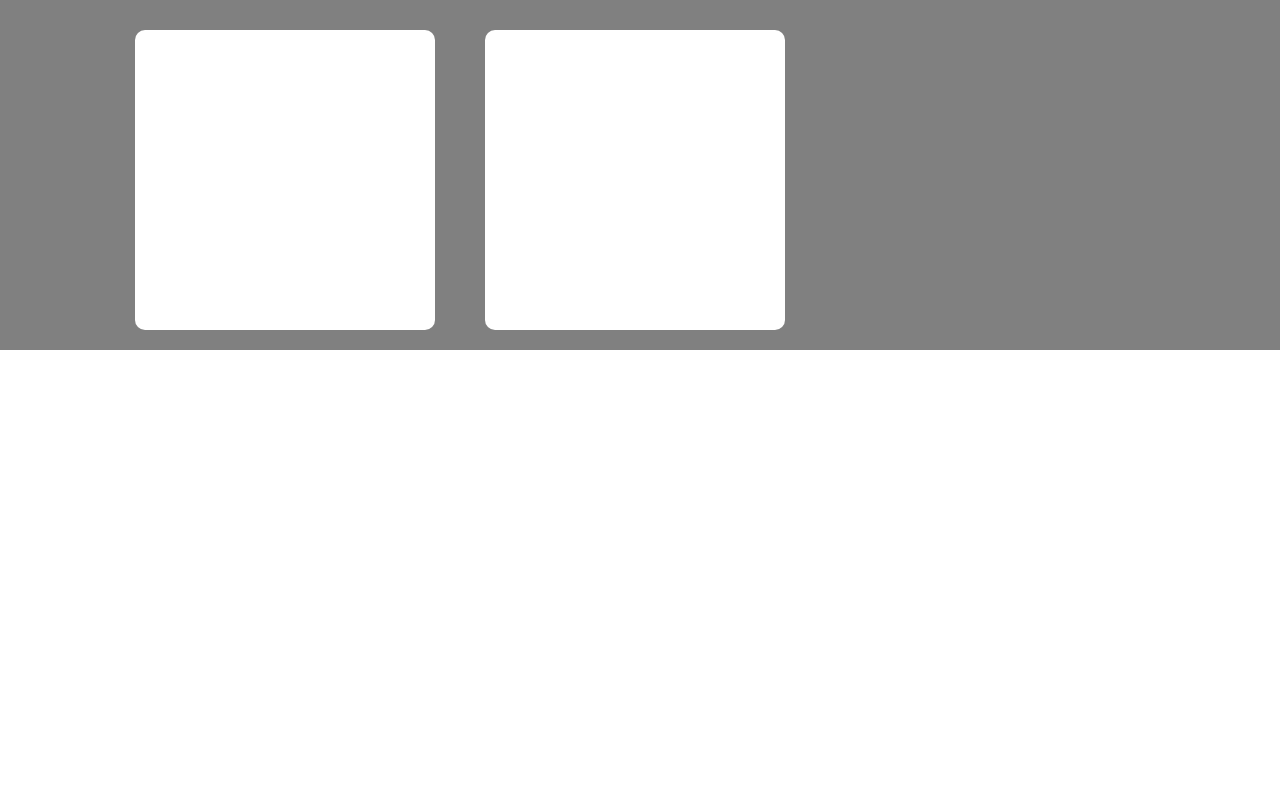
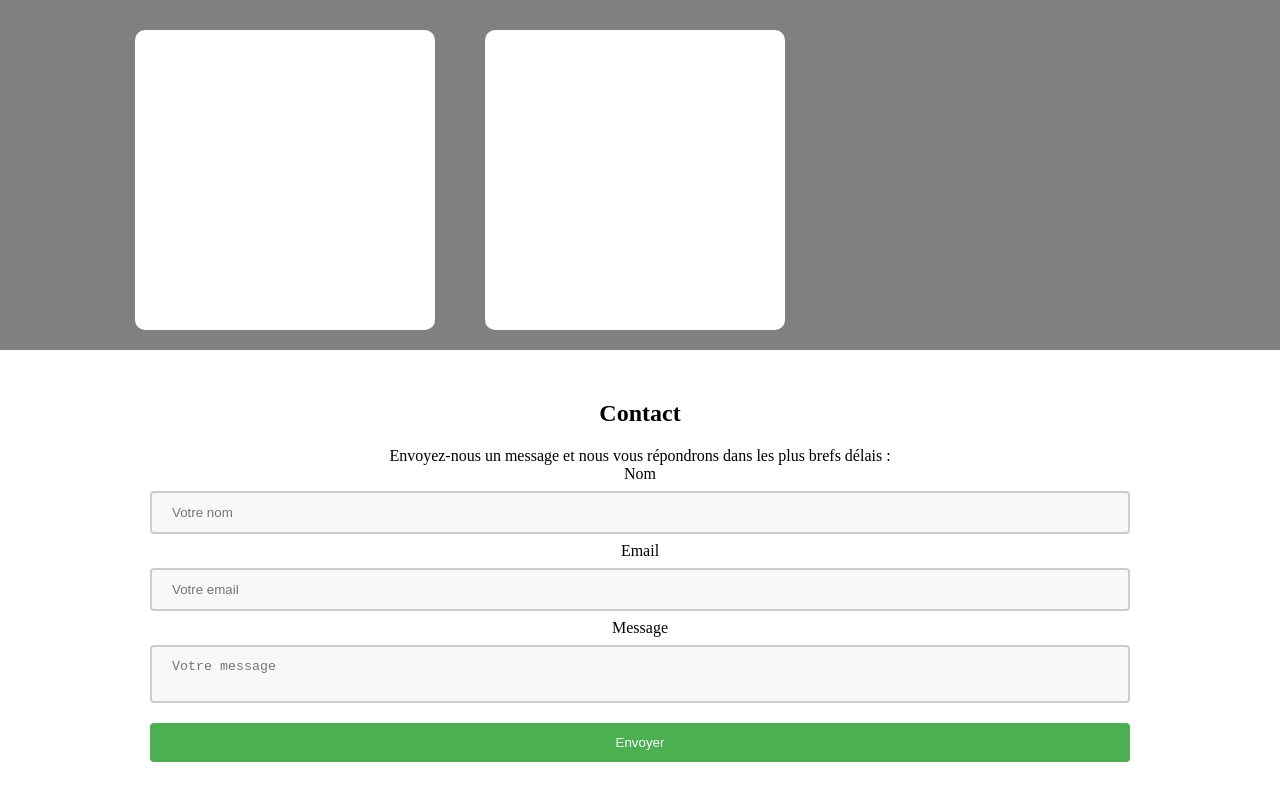
Before and after one commit to Psychopatate-spec/hkaude-archi, a plain HTML site: page index.html in a window 1280 px wide. Shown: the part 1662-2462 px from the top of the page. Before the commit the page ends 2012 px from the top, so only its background shows below. Drawn offline with Linux system fonts and the light colour scheme.

Commit message:
Created the contacts section

```diff
--- a/index.html
+++ b/index.html
@@ -46,7 +46,17 @@
         </div>
       </div>
       <div id="contact">
-
+        <h2 class="title">Contact</h2>
+        <p id="contact-text">Envoyez-nous un message et nous vous répondrons dans les plus brefs délais :</p>
+        <form>
+          <label for="name">Nom</label>
+          <input type="text" id="name" name="name" placeholder="Votre nom">
+          <label for="email">Email</label>
+          <input type="email" id="email" name="email" placeholder="Votre email">
+          <label for="message">Message</label>
+          <textarea id="message" name="message" placeholder="Votre message"></textarea>
+          <input type="submit" value="Envoyer">
+        </form>
       </div>
     </main>
     <footer>
--- a/styles.css
+++ b/styles.css
@@ -87,3 +87,39 @@ a:hover a:active {color: black; text-decoration: none;}
   height: 200px;
   background-color: white;
 }
+
+/* Contact */
+#contact {
+  margin: 50px 50px;
+}
+p#contact-text {
+  text-align: center;
+  padding: 0 50px;
+  margin: 0 50px;
+}
+form {
+  text-align: center;
+  padding: 0 50px;
+  margin: 0 50px;
+}
+input, textarea {
+  width: 100%;
+  padding: 12px 20px;
+  margin: 8px 0;
+  box-sizing: border-box;
+  border: 2px solid #ccc;
+  border-radius: 4px;
+  background-color: #f8f8f8;
+  resize: none;
+}
+input[type=submit] {
+  background-color: #4CAF50;
+  color: white;
+  padding: 12px 20px;
+  border: none;
+  border-radius: 4px;
+  cursor: pointer;
+}
+input[type=submit]:hover {
+  background-color: #45a049;
+}
```
